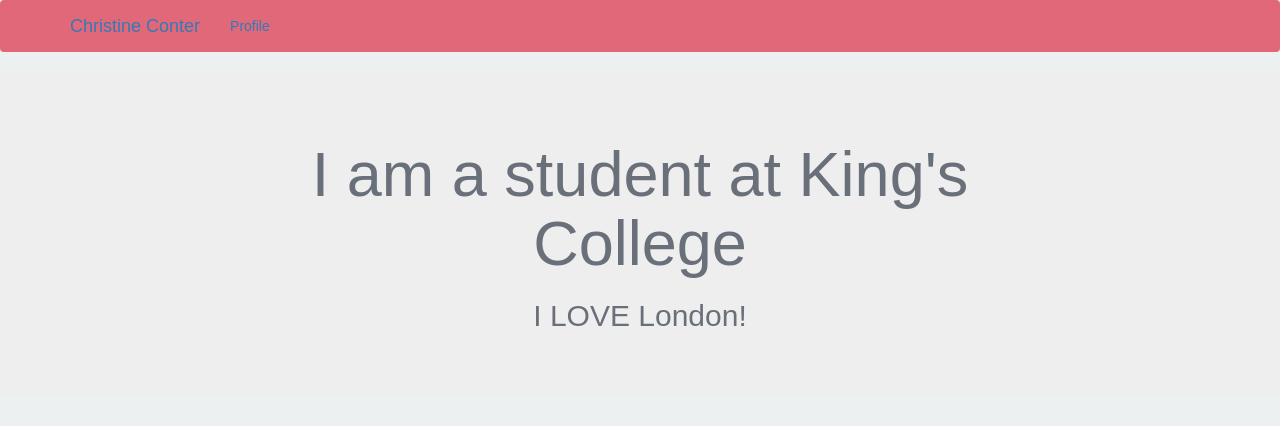
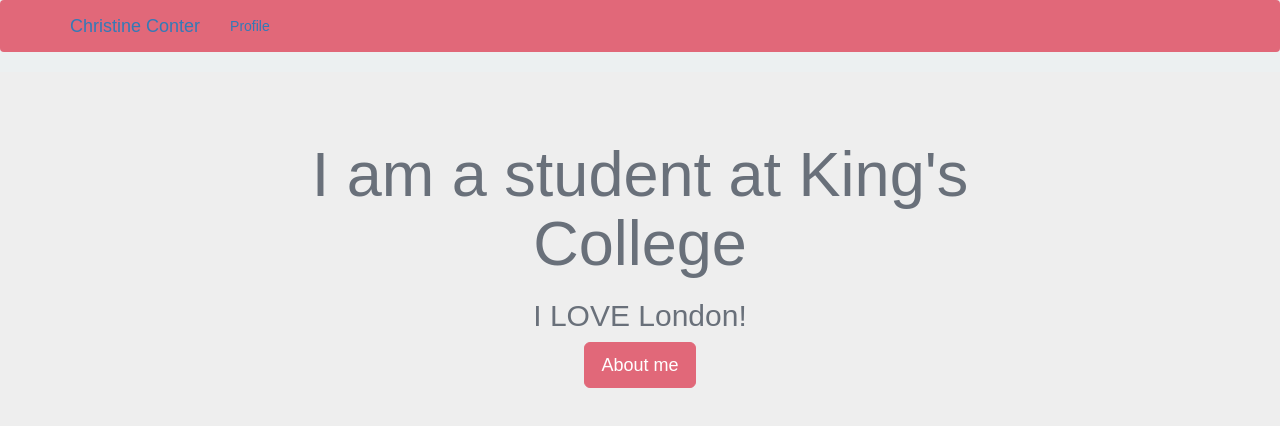
Before and after one commit to Christineconter/christineconter.github.io, a plain HTML site: page index.html in a window 1280 px wide. Drawn offline with nearby package versions, Linux system fonts and the light colour scheme.

Commit message:
Change 1

```diff
--- a/index.html
+++ b/index.html
@@ -26,7 +26,9 @@
 					<h1 class="display-3">I am a student at King's College</h1>
 					<h2 class="display-1">
 					I LOVE London! </h2>
-					<p class=""></p>
+					<p class="lead">
+						<a class="btn btn-primary btn-lg" href="#">About me</a>
+					</p>
 				</div>
 			</div>
 		</div>
```
